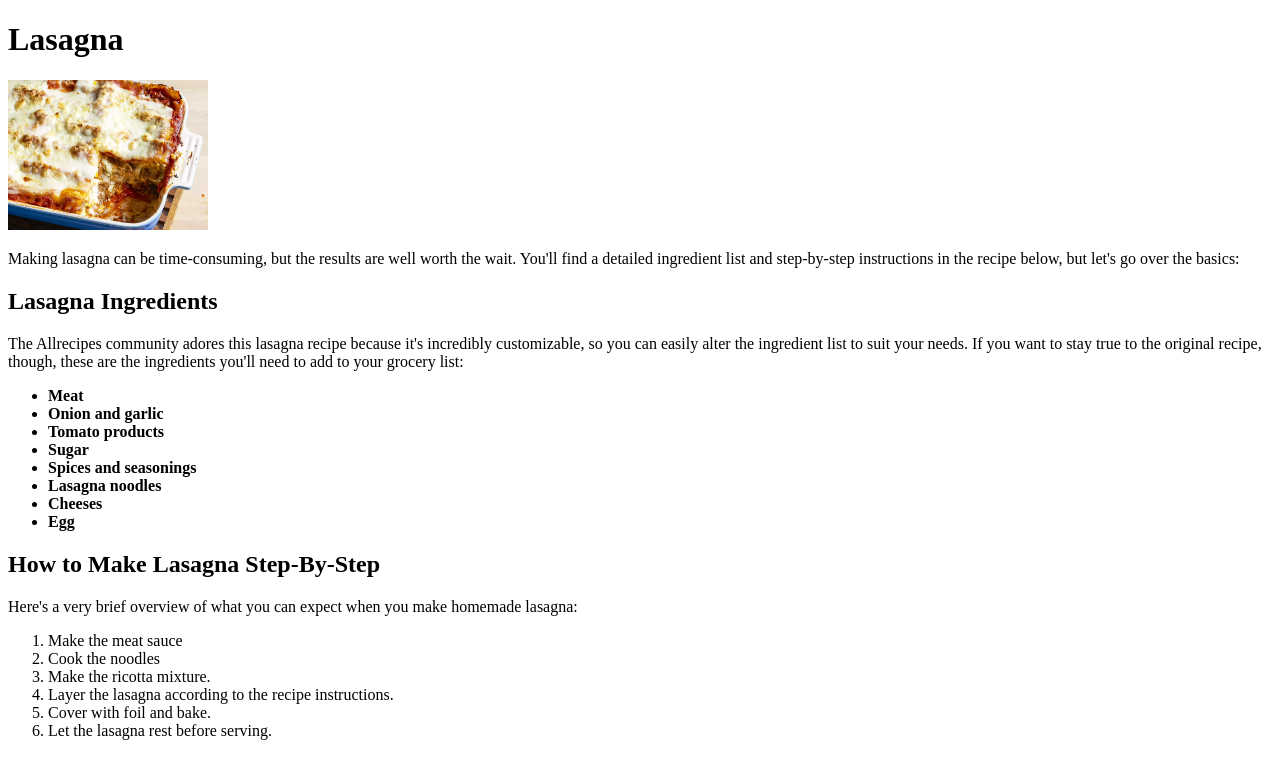
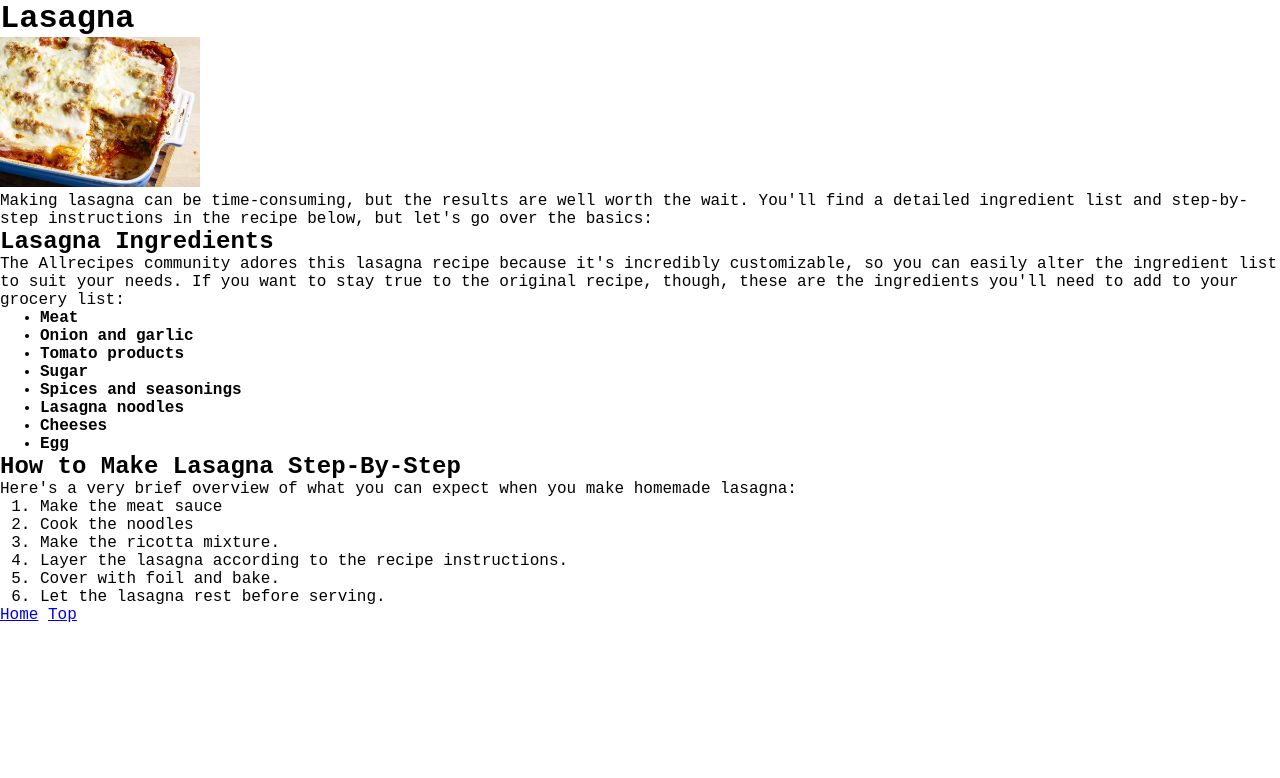
Before and after one commit to pepzarate/odin_recipes, a plain HTML site: page recipes/lasagna.html in a window 1280 px wide. Drawn offline with Linux system fonts and the light colour scheme.

Commit message:
added basic external style

```diff
--- a/recipes/lasagna.html
+++ b/recipes/lasagna.html
@@ -4,10 +4,11 @@
     <meta charset="UTF-8">
     <meta http-equiv="X-UA-Compatible" content="IE=edge">
     <meta name="viewport" content="width=device-width, initial-scale=1.0">
+    <link rel="stylesheet" href="../style.css">
     <title>Document</title>
 </head>
 <body>
-    <h1>Lasagna</h1>
+    <h1 id="top">Lasagna</h1>
     <img src="../img/recipes/lasagna.jpg" style="height: 150px; width: 200px;" alt="Lasagna">
     <p>Making lasagna can be time-consuming, but the results are well worth the wait. You'll find a detailed ingredient list and step-by-step instructions in the recipe below, but let's go over the basics:</p>
     <h2>Lasagna Ingredients</h2>
@@ -34,5 +35,7 @@
         <li>Cover with foil and bake.</li>
         <li>Let the lasagna rest before serving.</li>
     </ol>
+    <a href="../index.html">Home</a>
+    <a href="#top">Top</a>
 </body>
 </html>
--- /dev/null
+++ b/style.css
@@ -0,0 +1,6 @@
+*{
+    margin: 0;
+}
+body{
+    font-family: 'Courier New', Courier, monospace;
+}
```
Also changed, not shown: index.html (+1 -0 lines), recipes/french_toast.html (+4 -2 lines), recipes/pesto_pasta.html (+4 -1 lines).
